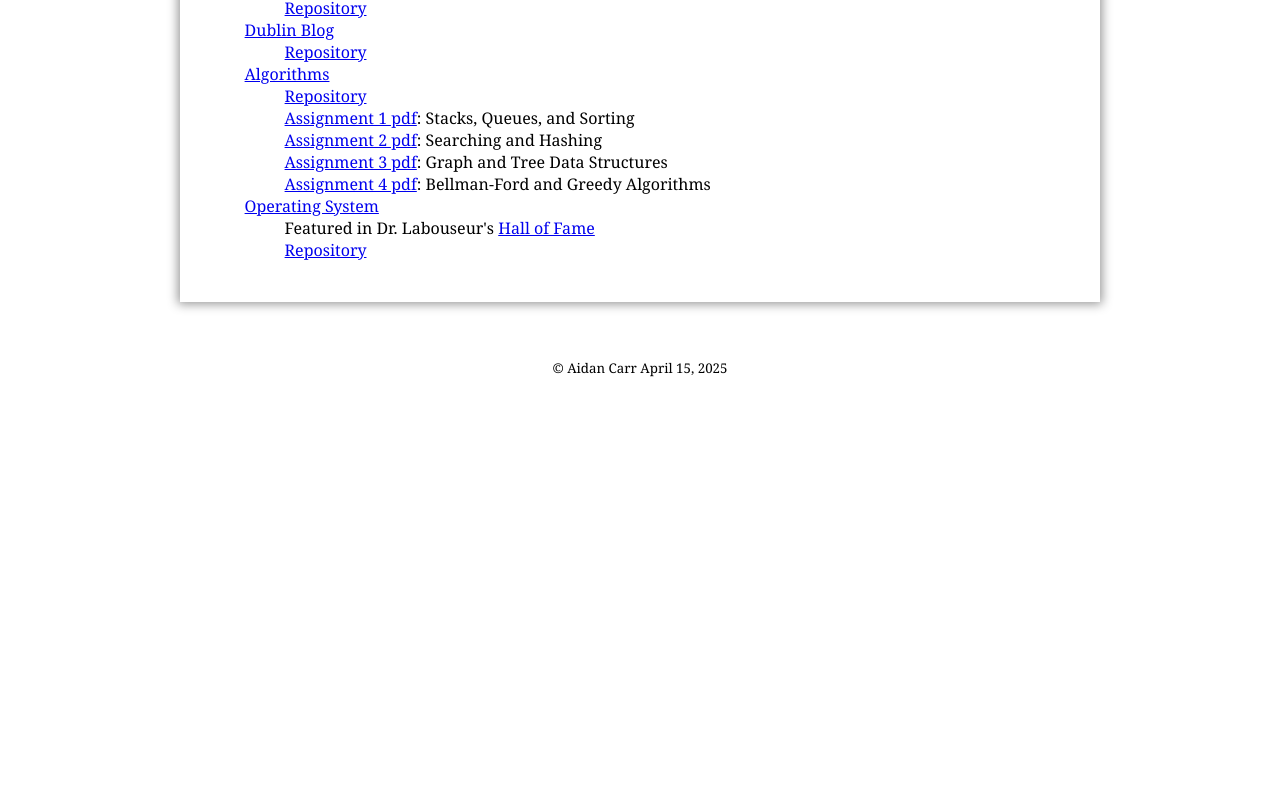
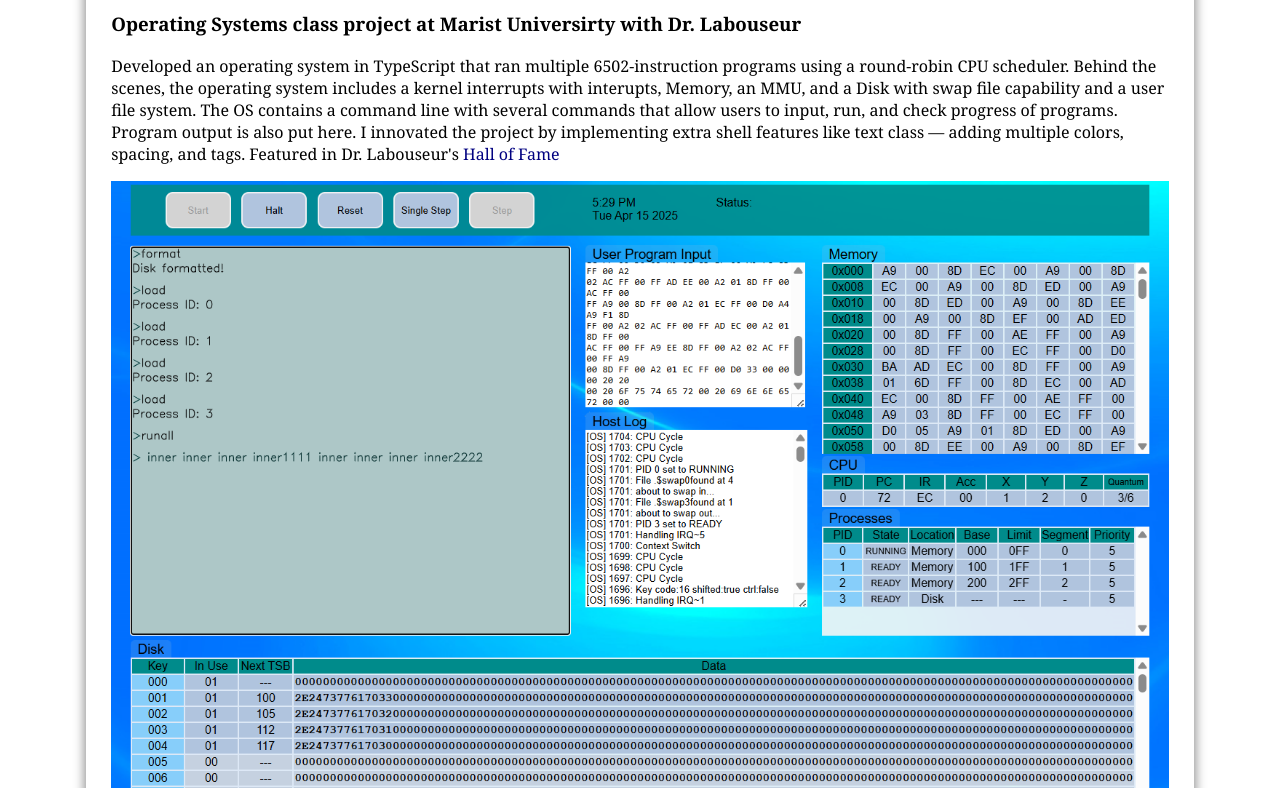
Before and after one commit to AidanCarr1/AidanCarr1.github.io, a plain HTML site: page index.html in a window 1280 px wide. Shown: the part 446-1234 px from the top of the page. Before the commit the page ends 854 px from the top, so only its background shows below. Drawn offline with Linux system fonts and the light colour scheme.

Commit message:
added first project, gotta make it better, photo... link?

```diff
--- a/index.html
+++ b/index.html
@@ -34,7 +34,7 @@
                         3.889 GPA.
                     </p>
                     <p>
-                        Software developer with an interest in design, knowledge in object-oriented programming, and a desire for software craftsmanship.
+                        <!--Software developer with an interest in design, knowledge in object-oriented programming, and a desire for software craftsmanship.-->
                     </p>
             </div>
 
@@ -54,6 +54,25 @@
             <div id="projects">
                 <h2>Projects</h2>
 
+                <div class="project">
+                    <h2 class="title">TypeScript Operating System</h2>
+                    <h3 class="date">Fall 2024</h3>
+                    <h3 class="subtitle">Operating Systems class project at Marist Universirty with Dr. Labouseur</h3>
+                    <div class="meat">
+
+                    <p class="description">Developed an operating system in TypeScript that ran multiple 6502-instruction programs using a round-robin CPU scheduler.
+                        Behind the scenes, the operating system includes a kernel interrupts with interupts, Memory, an MMU, and a Disk with swap file capability and a user file system.
+                        The OS contains a command line with several commands that allow users to input, run, and check progress of programs. Program output is also put here.
+                        I innovated the project by implementing extra shell features like text class &mdash; adding multiple colors, spacing, and tags.
+                        Featured in Dr. Labouseur's <a href="https://www.labouseur.com/courses/os/#:~:text=by%20Aidan%20Carr">Hall of Fame</a></p>
+
+                        <div class="center">
+                            <a class="img-link" href="https://aidancarr1.github.io/TSOS"><img src="images/os-screenshot.png" width="100%"></a>
+                        </div>
+                        <a href="https://github.com/AidanCarr1/TSOS">Repository</a>
+                    </div>
+                </div>
+                <hr>
                 <ul>
                     <li>
                         <a href="https://aidancarr1.github.io/SD330">System Design</a>
@@ -93,15 +112,7 @@
                         </ul>
                     </li>
                     <li>
-                        <a href="https://aidancarr1.github.io/TSOS">Operating System</a>
-                        <ul>
-                            <li>
-                                Featured in Dr. Labouseur's <a href="https://www.labouseur.com/courses/os/#:~:text=by%20Aidan%20Carr">Hall of Fame</a>
-                            </li>
-                            <li>
-                                <a href="https://github.com/AidanCarr1/TSOS">Repository</a>
-                            </li>
-                        </ul>
+
                     </li>
 
                 </ul>
@@ -110,7 +121,7 @@
 
 
         <br><br>
-        <small style="text-align: center;"> <p>&copy; Aidan Carr April 15, 2025</p> </small>
+        <p style="text-align: center;">&copy; Aidan Carr April 15, 2025</p>
     </body>
 
     <!--
--- a/style.css
+++ b/style.css
@@ -6,7 +6,7 @@ body {
 
 #main {
     min-width: 575px;
-    width: 70%;
+    width: 85%;
     -background-color: rgb(239, 250, 255);
     box-shadow: 0px 0px 10px 2px rgb(149, 149, 149);
     margin-left: auto;
@@ -31,3 +31,42 @@ h1 {
 ul {
     list-style-type: none;
 }
+
+/*links*/
+a:link {
+    color: navy;
+    background-color: transparent;
+    text-decoration: none;
+  }
+
+  a:visited {
+    color: navy;
+    background-color: transparent;
+    text-decoration: none;
+  }
+
+  a:hover {
+    color: blue;
+    background-color: rgb(244, 244, 244);
+    text-decoration: none;
+  }
+
+  a:active {
+    color: rgb(44, 69, 255);
+    background-color: rgb(244, 244, 244);
+    text-decoration: none;
+  }
+
+.img-link {
+    -height: 50%;
+    width: 60%;
+}
+.center {
+    margin-left: auto;
+    margin-right: auto;
+}
+
+.img-link:hover {
+    opacity: 80%;
+    box-shadow: 0px 0px 10px 2px rgb(149, 149, 149);
+}
```
Also changed, not shown: images/os-screenshot.png (added).
